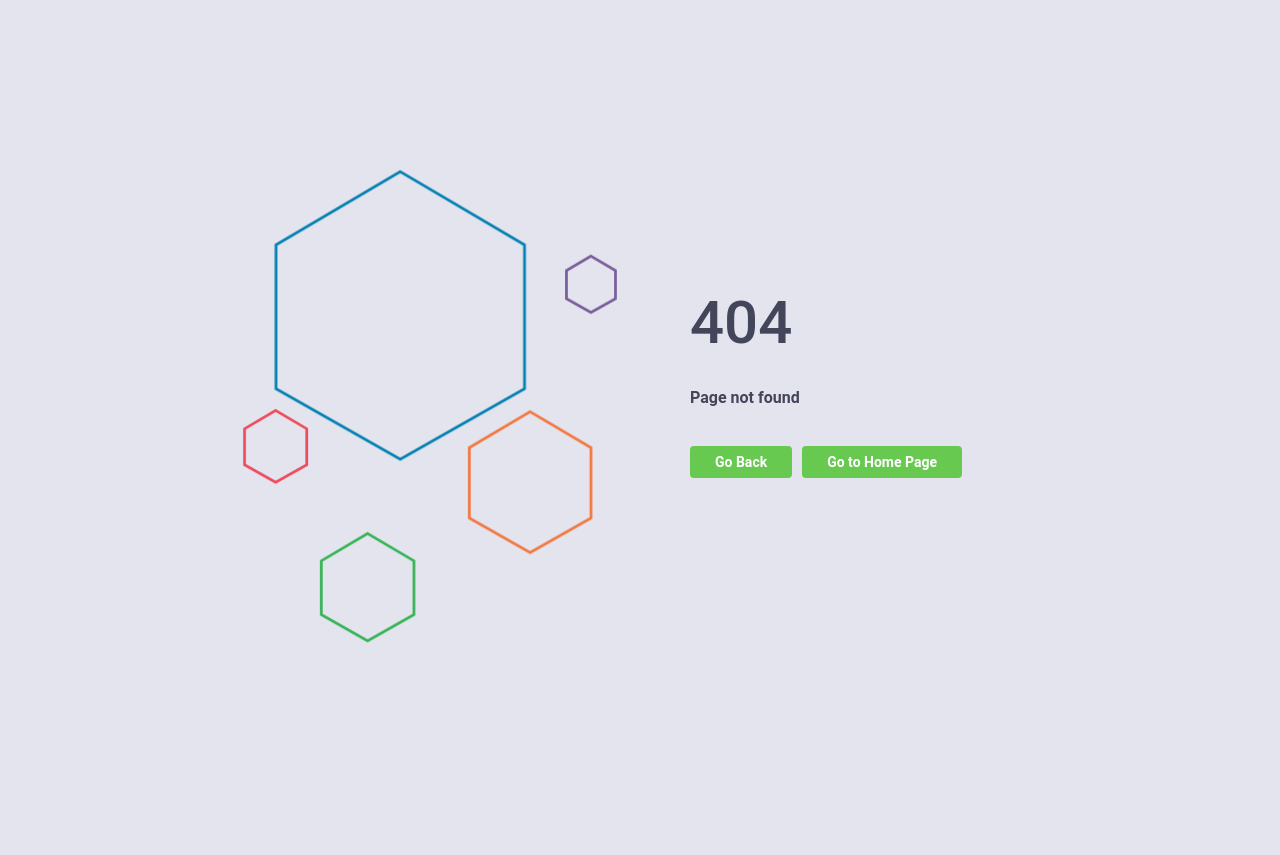
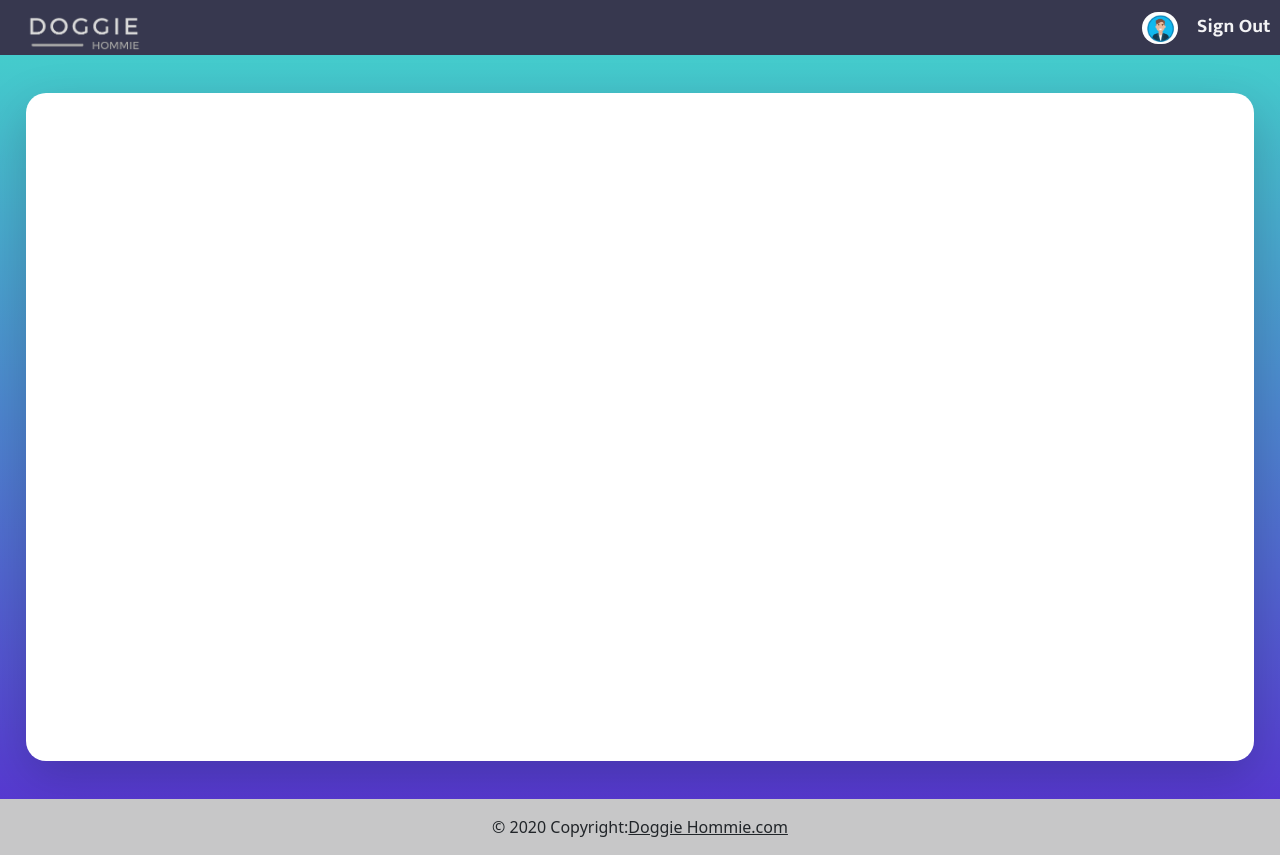
Before and after one commit to dasilvaca/DoggieHommieReact, a React (Create React App) app: page /profile in a window 1280 px wide. Before the commit this address had no page. Before the commit the page ends 800 px from the top, so only its background shows below. Built offline with nearby package versions, Linux system fonts and the light colour scheme.

Commit message:
Profile creado

```diff
--- a/src/Layout/navbar.js
+++ b/src/Layout/navbar.js
@@ -5,7 +5,7 @@ import Avatar from "../assets/img/Avatar.jpg";
 
 
 const Navbar = () => {
-  var logged_in = false;
+  var logged_in = true;
 
   return (
     <div className="navbar">
@@ -18,7 +18,7 @@ const Navbar = () => {
         {
           logged_in ? (
             <>
-              <Link to="/logIn">
+              <Link to="/profile">
                 <img src={Avatar} style={{ height: "2rem", borderRadius: "30px", alt: "Avatar" }} />
               </Link>
               {/* <a href="login.php">Login</a> */}
--- /dev/null
+++ b/src/pages/Profile.js
@@ -0,0 +1,19 @@
+import React from 'react'
+import LayOut from '../Layout/LayOut'
+
+export const Profile = () => {
+  return (
+    <LayOut>
+    <div className="container-fluid overflow-auto" style={{ margin: '0px', padding: '0px' }}>
+    <div className="container-fluid overflow-auto" style={{ height: '93vh', margin: '0', padding: '3%', background: 'linear-gradient(180deg, #44CCCC 0%, rgba(76, 44, 206, 0.93) 100%)', minHeight: '300px' }}>
+        <div
+        className="shadow-lg row d-block"
+        style={{ height: 'auto', minHeight: '100%', borderRadius: '20px', backgroundColor: 'white' }}
+        >
+
+        </div>
+    </div>
+    </div>
+</LayOut>
+  )
+}
--- a/src/routes/routes.js
+++ b/src/routes/routes.js
@@ -1,12 +1,12 @@
 import React from 'react';
-import { BrowserRouter, Route, Routes, Navigate } from 'react-router-dom';
-import LayOut from '../Layout/LayOut';
+import { BrowserRouter, Route, Routes } from 'react-router-dom';
 import Home from '../pages/home';
 import LogIn from '../pages/log-in';
 import Error from '../pages/404';
 import SignUp from '../pages/sign-up';
 import RestorePass from '../pages/restore-pass';
 import NewPost from '../pages/new-post';
+import { Profile } from '../pages/Profile';
 
 
 // const PrivateRoutes = ({ component: Component, ...rest }) => (
@@ -25,6 +25,7 @@ const RoutesComponent = () => (
       <Route exact path="/signup" element={<SignUp />} />
       <Route exact path="/restorepass" element={<RestorePass />} />
       <Route exact path="/new-post" element={<NewPost />} />
+      <Route exact path="/profile" element={<Profile />} />
       <Route exact path="/" element={<Home />} />
       <Route path="*" element={<Error />} />
     </Routes>
```
